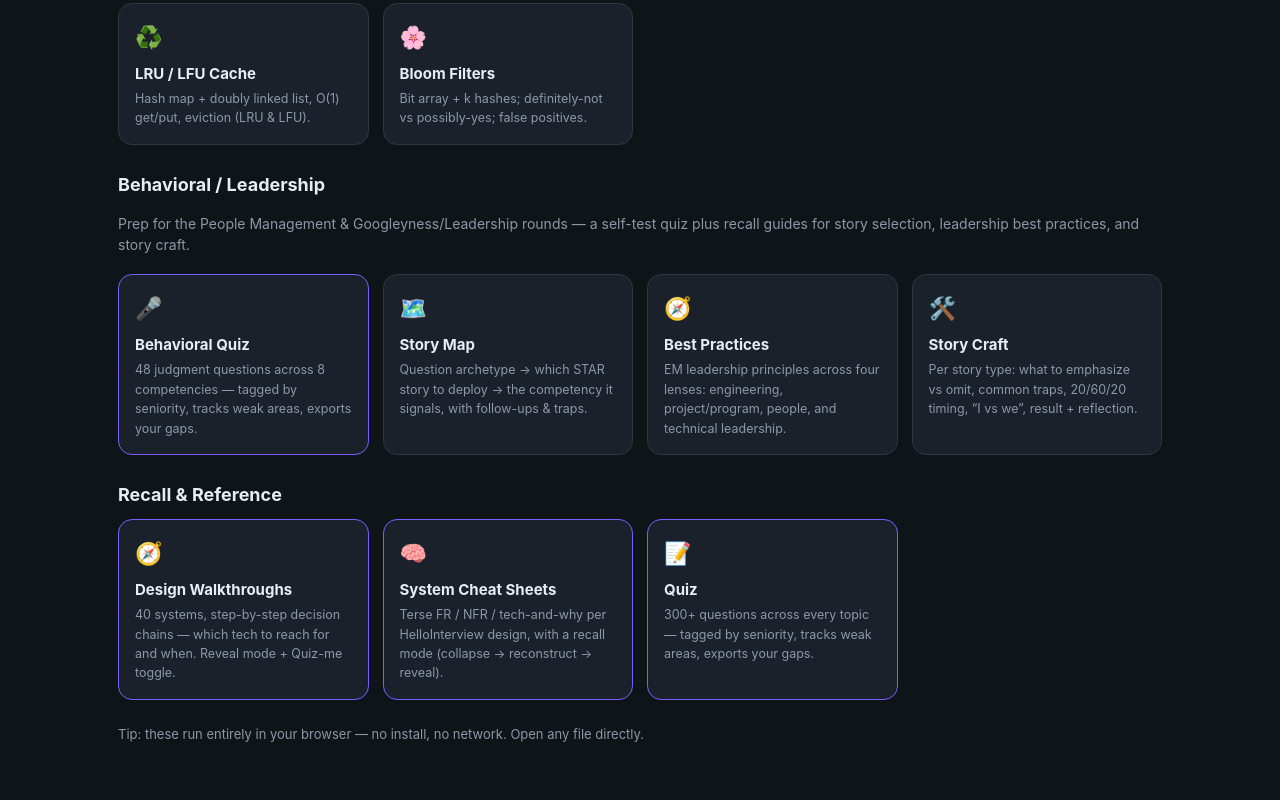
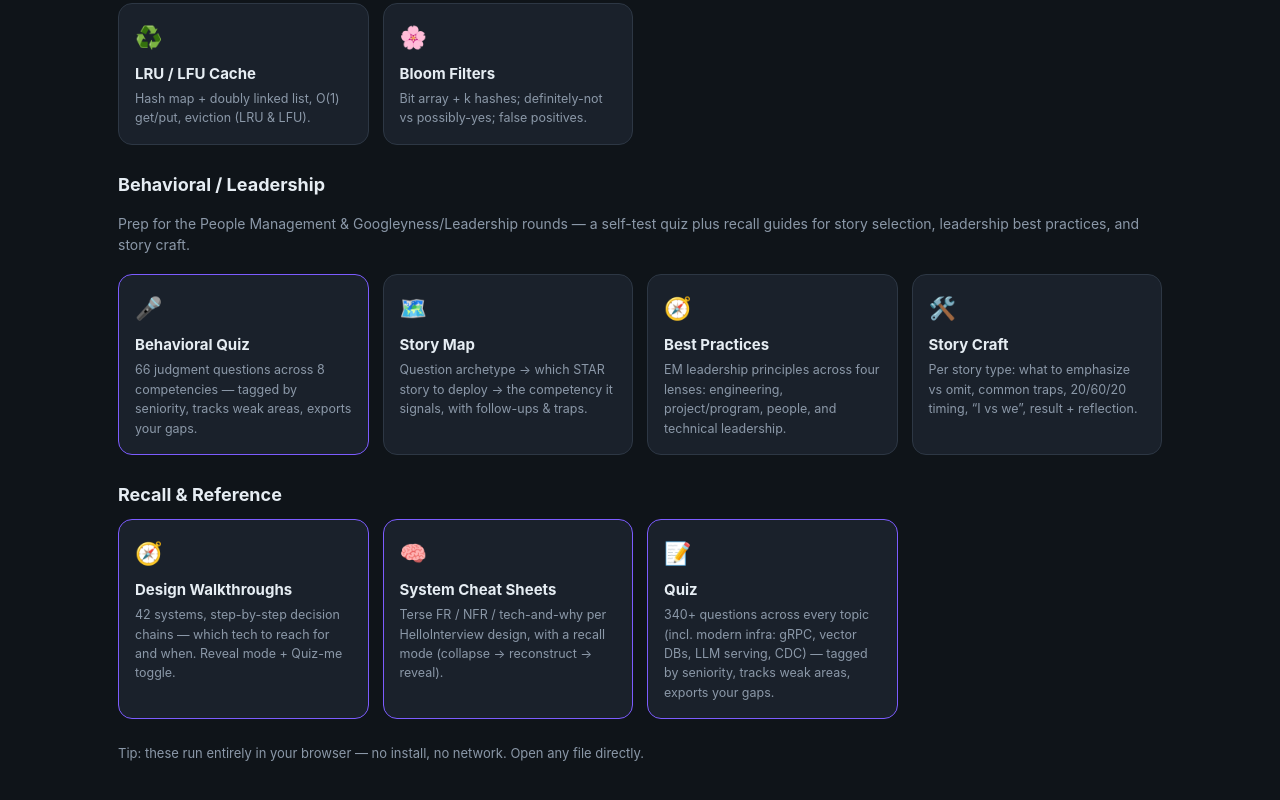
Before and after one commit to Blacknikomo/system-design-quiz, a plain HTML site: page index.html in a window 1280 px wide. Shown: the part 1461-2261 px from the top of the page. Drawn offline with Linux system fonts and the light colour scheme.

Commit message:
docs: make quiz validator q.src-aware and sync content counts
- AGENTS.md validator (§7): capture ALL SOURCES keys (HI B+ links and full
  external URLs) and treat a question's own q.src as satisfying the source
  requirement, so DS:* and modern-infra topics are no longer reported as
  false errors (was 49 -> 0). Document the q.src exemption in §3.3 and
  update process-history counts (341 Qs / ~70 topics; 42 walkthroughs).
- index.html: quiz "300+" -> "340+" (note modern infra), behavioral
  48 -> 66, walkthroughs 40 -> 42.

```diff
--- a/index.html
+++ b/index.html
@@ -83,7 +83,7 @@
   <div class="hub-grid">
     <a class="hub-card" href="behavioral-quiz.html" style="border-color:var(--accent2)">
       <div class="ic">🎤</div><div class="nm">Behavioral Quiz</div>
-      <div class="ds">48 judgment questions across 8 competencies — tagged by seniority, tracks weak areas, exports your gaps.</div>
+      <div class="ds">66 judgment questions across 8 competencies — tagged by seniority, tracks weak areas, exports your gaps.</div>
     </a>
     <a class="hub-card" href="behavioral-story-map.html">
       <div class="ic">🗺️</div><div class="nm">Story Map</div>
@@ -103,7 +103,7 @@
   <div class="hub-grid">
     <a class="hub-card" href="walkthroughs.html" style="border-color:var(--accent2)">
       <div class="ic">🧭</div><div class="nm">Design Walkthroughs</div>
-      <div class="ds">40 systems, step-by-step decision chains — which tech to reach for and when. Reveal mode + Quiz-me toggle.</div>
+      <div class="ds">42 systems, step-by-step decision chains — which tech to reach for and when. Reveal mode + Quiz-me toggle.</div>
     </a>
     <a class="hub-card" href="cheatsheets.html" style="border-color:var(--accent2)">
       <div class="ic">🧠</div><div class="nm">System Cheat Sheets</div>
@@ -111,7 +111,7 @@
     </a>
     <a class="hub-card" href="system-design-quiz.html" style="border-color:var(--accent2)">
       <div class="ic">📝</div><div class="nm">Quiz</div>
-      <div class="ds">300+ questions across every topic — tagged by seniority, tracks weak areas, exports your gaps.</div>
+      <div class="ds">340+ questions across every topic (incl. modern infra: gRPC, vector DBs, LLM serving, CDC) — tagged by seniority, tracks weak areas, exports your gaps.</div>
     </a>
   </div>
 
```
Also changed, not shown: 1 other file.
